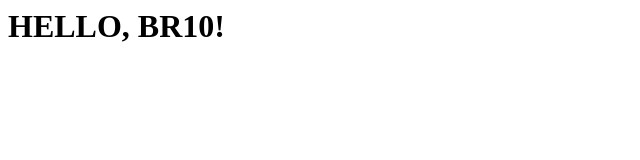
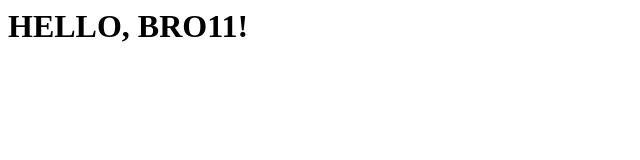
Before and after one commit to TexnoDgo/repa_v_githabe, a plain HTML site: page index.html in a window 1280 px wide. Shown: the full height of the page, 0-640 px from the left. Drawn offline with Linux system fonts and the light colour scheme.

Commit message:
its trur?

```diff
--- a/index.html
+++ b/index.html
@@ -1 +1 @@
-<h1>HELLO, BR10!</h1>
+<h1>HELLO, BRO11!</h1>
```
